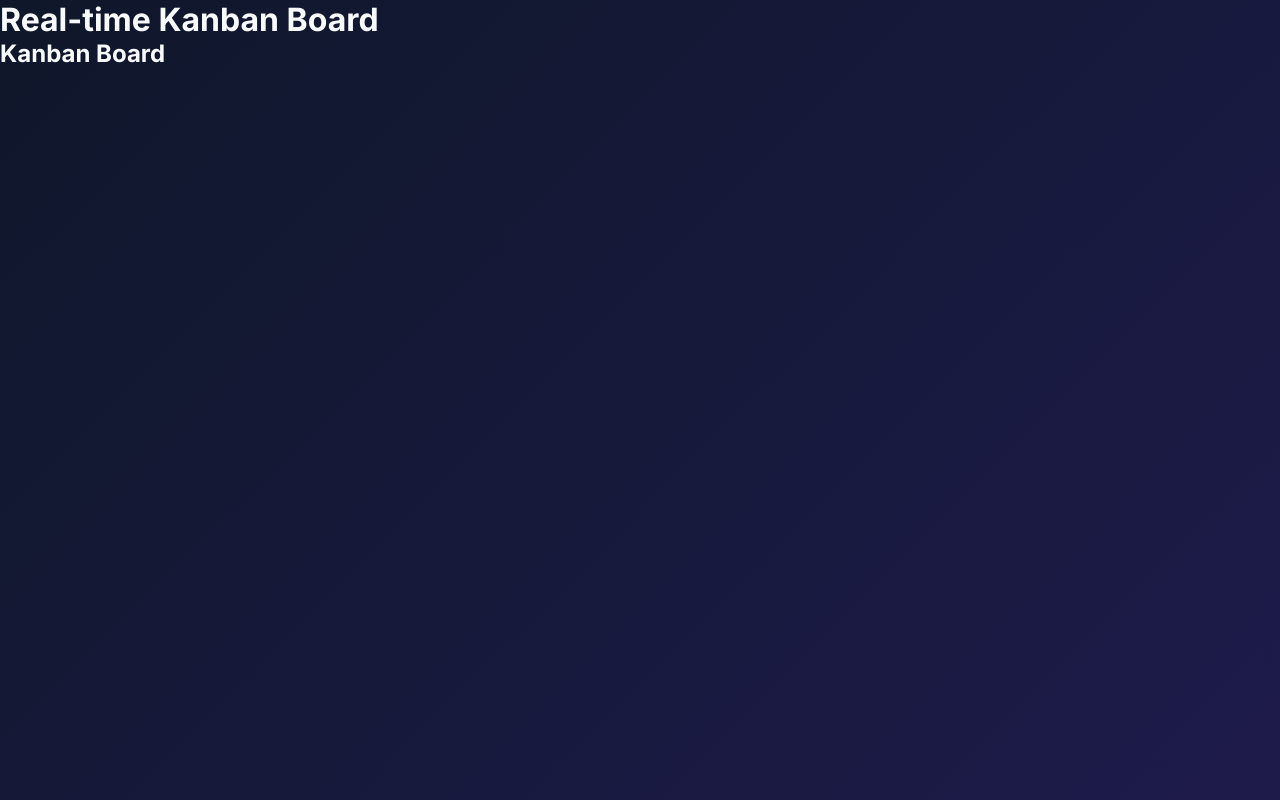
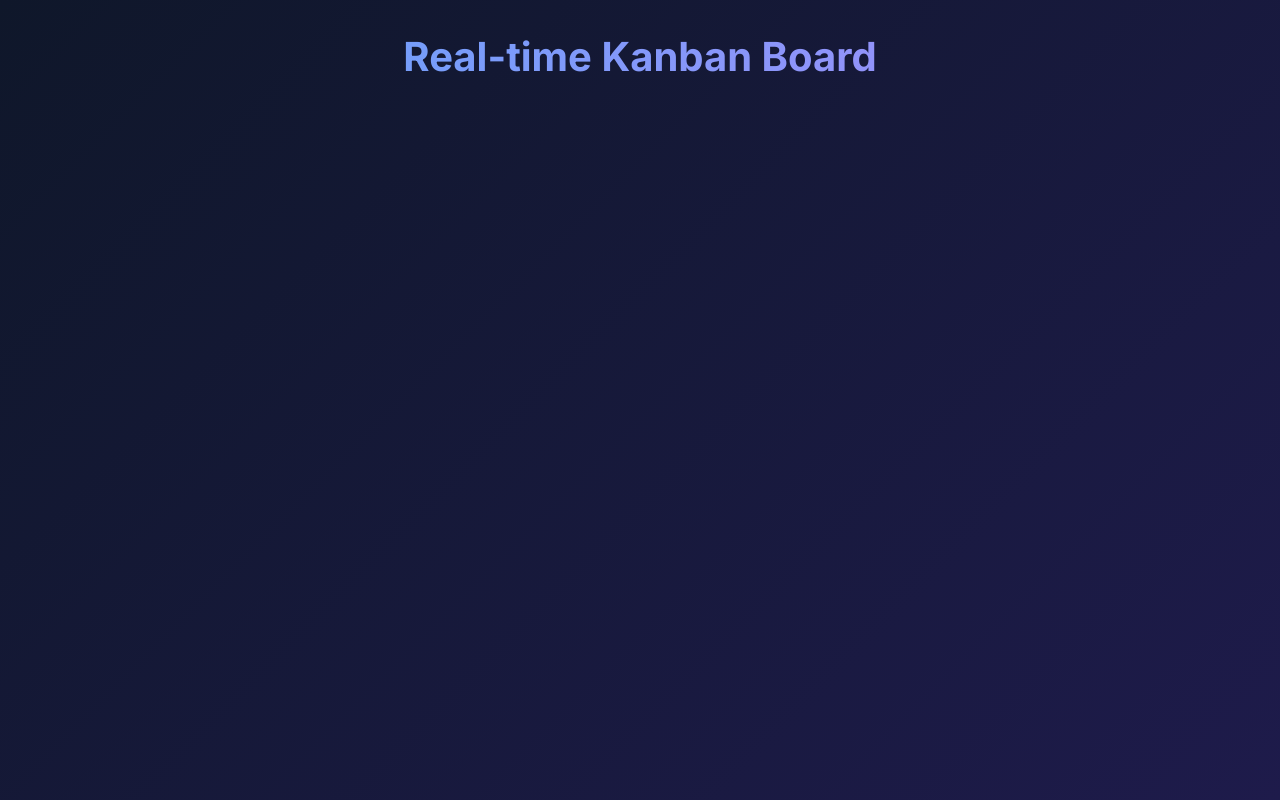
Before and after one commit to Sarthak-1229/Vyorius_Drones-, a React (Vite) app in the folder Internship_assignment/frontend/: page / in a window 1280 px wide. Built offline with nearby package versions, Linux system fonts and the light colour scheme.

Commit message:
feat: create TaskBoard.jsx shell component

```diff
--- a/Internship_assignment/frontend/src/App.jsx
+++ b/Internship_assignment/frontend/src/App.jsx
@@ -1,11 +1,13 @@
 import React from "react";
-import KanbanBoard from "./components/KanbanBoard";
+import TaskBoard from "./components/TaskBoard";
 
 function App() {
   return (
-    <div className="App">
-      <h1>Real-time Kanban Board</h1>
-      <KanbanBoard />
+    <div className="app-container">
+      <header className="app-header">
+        <h1>Real-time Kanban Board</h1>
+      </header>
+      <TaskBoard />
     </div>
   );
 }
--- a/Internship_assignment/frontend/src/components/KanbanBoard.jsx
+++ /dev/null
@@ -1,14 +0,0 @@
-import React from 'react';
-
-function KanbanBoard() {
-    // TODO: Implement state and WebSocket logic
-
-    return (
-        <div>
-            <h2>Kanban Board</h2>
-            {/* TODO: Implement task rendering and interactions */}
-        </div>
-    );
-}
-
-export default KanbanBoard;
--- /dev/null
+++ b/Internship_assignment/frontend/src/components/TaskBoard.css
@@ -0,0 +1,8 @@
+.task-board-container {
+  display: flex;
+  gap: 1.5rem;
+  padding: 1rem 0;
+  height: calc(100vh - 120px); /* Adjust based on header height */
+  overflow-x: auto;
+  align-items: flex-start;
+}
--- /dev/null
+++ b/Internship_assignment/frontend/src/components/TaskBoard.jsx
@@ -0,0 +1,12 @@
+import React from 'react';
+import './TaskBoard.css';
+
+function TaskBoard() {
+  return (
+    <div className="task-board-container">
+      {/* Columns will go here */}
+    </div>
+  );
+}
+
+export default TaskBoard;
```
